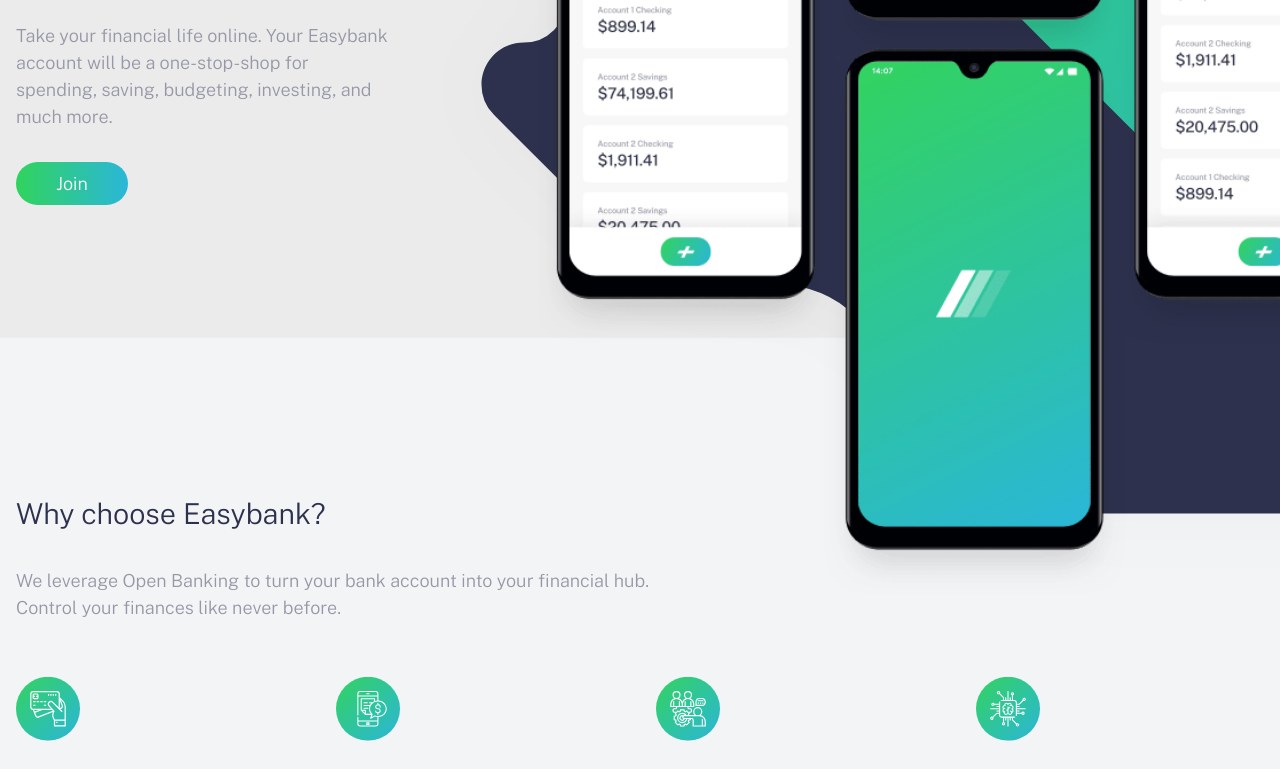
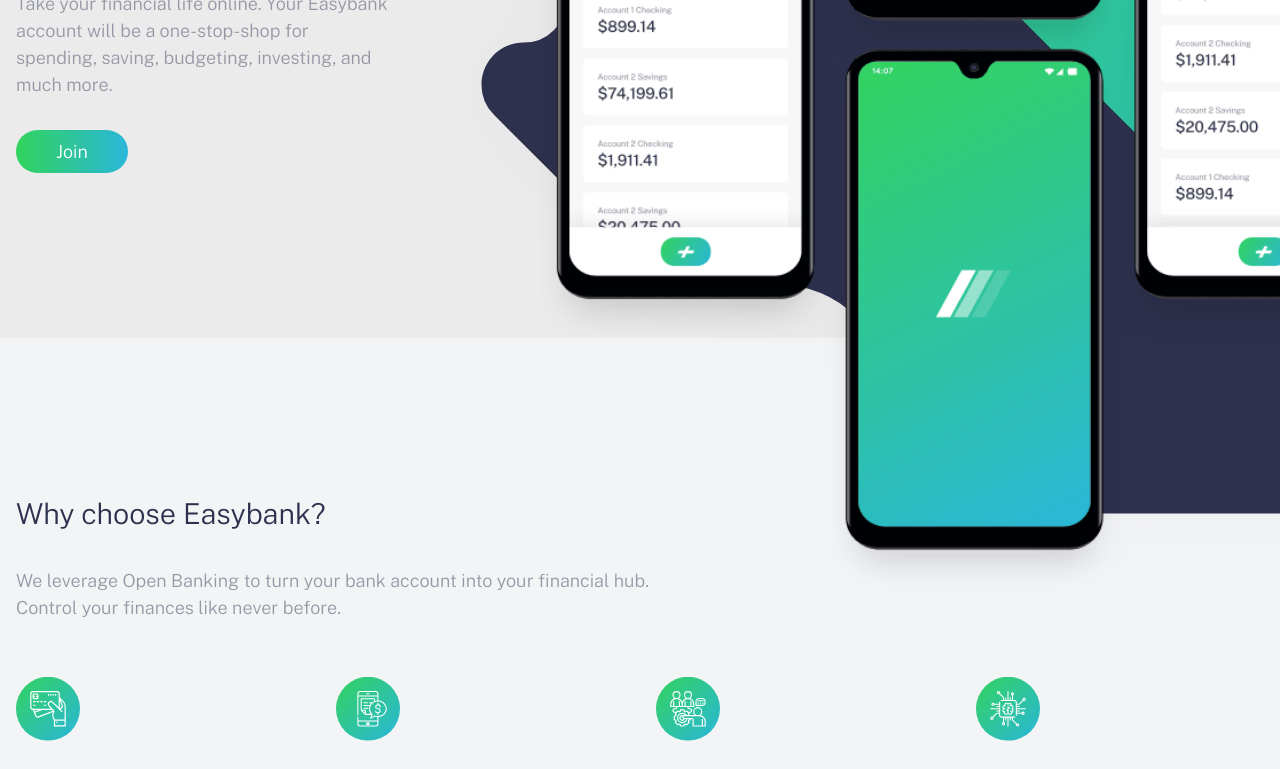
Before and after one commit to yousoumar/easybank, a website built with webpack: page src/index.html in a window 1280 px wide. Shown: the part 346-1115 px from the top of the page. Built offline with nearby package versions, Linux system fonts and the light colour scheme.

Commit message:
optimizes layout

```diff
--- a/src/sass/app.scss
+++ b/src/sass/app.scss
@@ -22,7 +22,7 @@
 
 }
 
-@media screen and (min-width : 800px){
+@media screen and (min-width : 900px){
     body{
         font-size: 1.125rem;
     }
@@ -59,7 +59,7 @@
     }
 
 }
-@media screen and (min-width : 800px){
+@media screen and (min-width : 900px){
     #hero{
         margin-top: 5rem;
         height: 40rem;
@@ -88,8 +88,8 @@
         }
         .text{
             width: 30%;
-            margin-top: 8rem;
             text-align: left;
+            margin: 6rem 0;
 
         }
         .call-to-action{
@@ -129,7 +129,7 @@
 
 }
 
-@media screen and (min-width : 800px){
+@media screen and (min-width : 900px){
     #about{
         margin:  0;
         transform: translateY(-5%);
@@ -188,7 +188,7 @@
     }
 }
 
-@media screen and (min-width : 800px){
+@media screen and (min-width : 900px){
     #blog{
         .cards{
             display: grid;
--- a/src/sass/components/_footer.scss
+++ b/src/sass/components/_footer.scss
@@ -55,7 +55,7 @@
     }
 }
 
-@media screen and (min-width : 800px){
+@media screen and (min-width : 900px){
     footer{
 
         .container{
```
